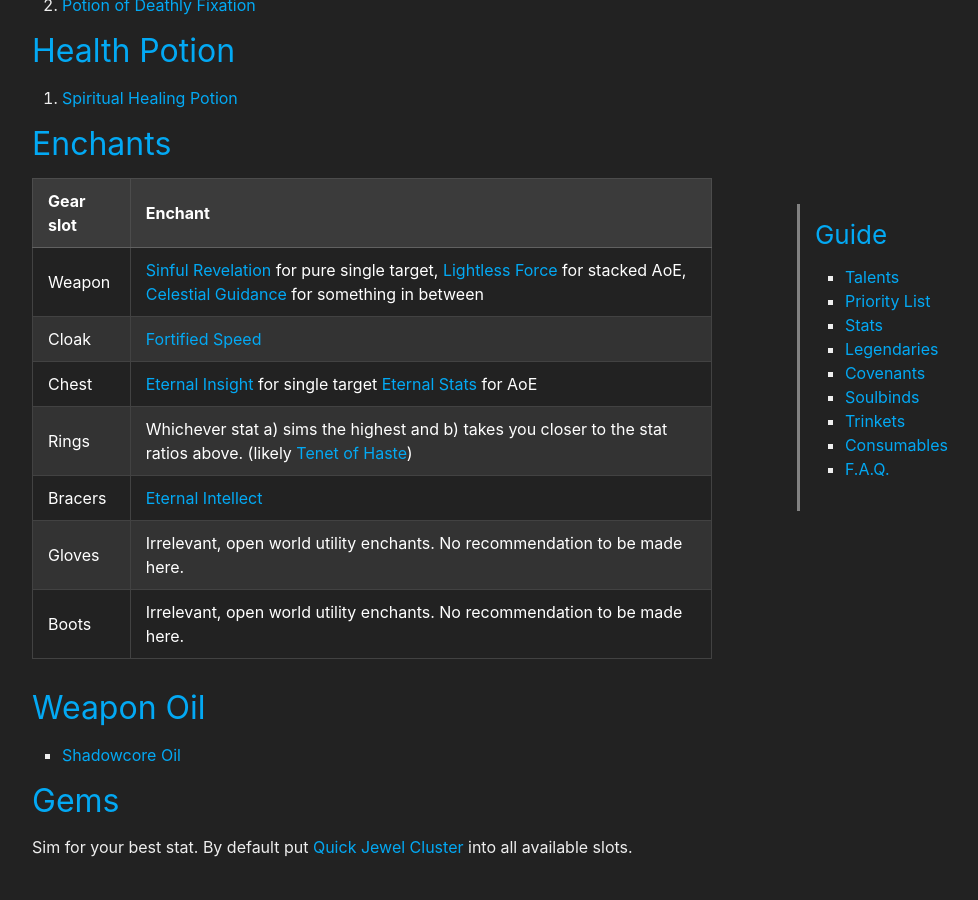
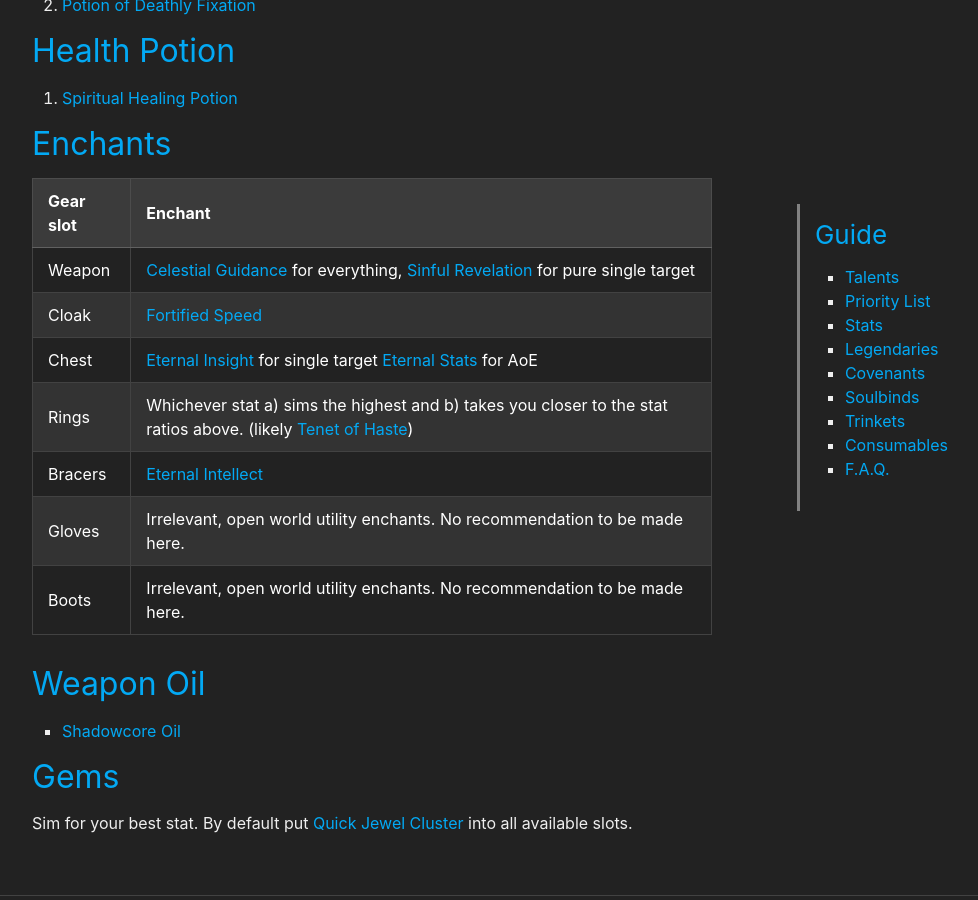
Before and after one commit to stormearthandlava/stormearthandlava.github.io, a Jekyll site: the page built from guide/general/consumables.md, in a window 1280 px wide and 900 px high, scrolled down 823 px. Shown: the whole window, without its empty margins (268-1246 px from the left). Built offline with Jekyll 4.4.1, drawn with Linux system fonts in a browser that asks for light colours; a script that is not in the unit is left out.

Commit message:
update weapon enchantments

```diff
--- a/guide/general/consumables.md
+++ b/guide/general/consumables.md
@@ -27,7 +27,7 @@ toc: true
 
 Gear slot | Enchant
 --- | ---
-Weapon | {{ site.data.item.sinful_revelation }} for pure single target, {{site.data.item.lightless_force}} for stacked AoE, {{site.data.item.celestial_guidance}} for something in between
+Weapon | {{site.data.item.celestial_guidance}} for everything, {{ site.data.item.sinful_revelation }} for pure single target
 Cloak | {{ site.data.item.fortified_speed}}
 Chest | {{ site.data.item.eternal_insight}} for single target {{site.data.item.eternal_stats}} for AoE
 Rings | Whichever stat a) sims the highest and b) takes you closer to the stat ratios above. (likely {{site.data.item.tenet_of_haste}})
```
